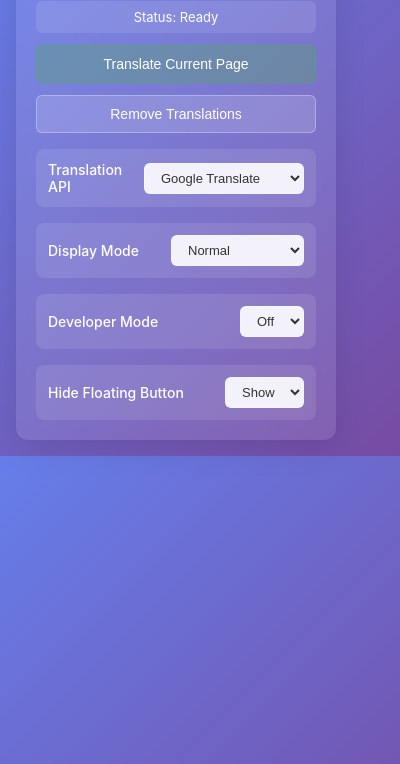
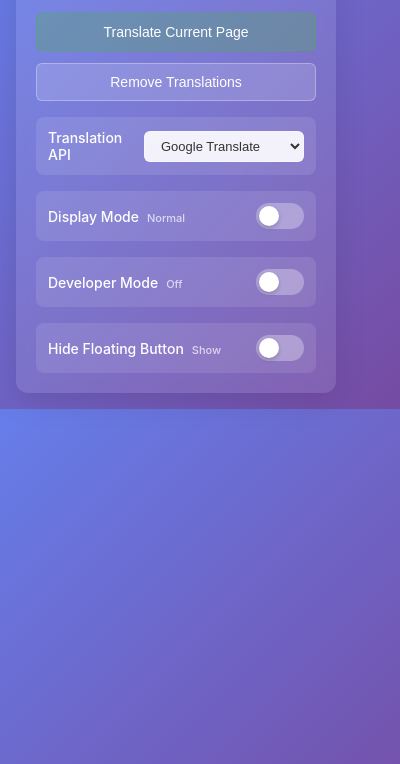
Before and after one commit to pampang/chrome_extension_dual_translate, a browser extension: page popup.html in a window 400 px wide. Shown: the part 80-844 px from the top of the page. Drawn offline with Linux system fonts and the light colour scheme.

Commit message:
feat: change select to switch, make ui easier to use

```diff
--- a/popup.html
+++ b/popup.html
@@ -65,13 +65,10 @@
       box-shadow: 0 0 0 2px rgba(102, 126, 234, 0.2);
     }
 
-    .status {
-      text-align: center;
+    .statusText {
       font-size: 13px;
-      padding: 8px;
-      background: rgba(255, 255, 255, 0.1);
-      border-radius: 6px;
-      margin-top: 12px;
+      font-style: italic;
+      opacity: .8;
     }
 
     .info {
@@ -195,15 +192,64 @@
       font-family: 'Courier New', monospace;
       font-size: 11px;
     }
+
+    /* Switch toggle styles */
+    .switch {
+      position: relative;
+      display: inline-block;
+      width: 48px;
+      height: 26px;
+    }
+
+    .switch input {
+      opacity: 0;
+      width: 0;
+      height: 0;
+    }
+
+    .slider {
+      position: absolute;
+      cursor: pointer;
+      top: 0;
+      left: 0;
+      right: 0;
+      bottom: 0;
+      background-color: rgba(255, 255, 255, 0.3);
+      transition: 0.3s;
+      border-radius: 26px;
+    }
+
+    .slider:before {
+      position: absolute;
+      content: "";
+      height: 20px;
+      width: 20px;
+      left: 3px;
+      bottom: 3px;
+      background-color: white;
+      transition: 0.3s;
+      border-radius: 50%;
+      box-shadow: 0 2px 4px rgba(0, 0, 0, 0.2);
+    }
+
+    input:checked + .slider {
+      background-color: rgba(76, 175, 80, 0.6);
+    }
+
+    input:checked + .slider:before {
+      transform: translateX(22px);
+    }
+
+    .switch-hint {
+      font-size: 11px;
+      opacity: 0.7;
+      margin-left: 8px;
+    }
   </style>
 </head>
 <body>
   <div class="container">
-<h1>🌐 灵犀翻译</h1>
-
-    <div class="status" id="status">
-      Status: <span id="statusText">Ready</span>
-    </div>
+    <h1>🌐 灵犀翻译 <span id="statusText">Ready</span> </h1>
 
     <button class="btn btn-primary" id="translateNow">Translate Current Page</button>
     <button class="btn btn-secondary" id="removeTranslations">Remove Translations</button>
@@ -258,29 +304,29 @@
     </div>
 
     <div class="toggle-container">
-      <span class="toggle-label">Display Mode</span>
-      <select id="displayMode" class="mode-select">
-        <option value="normal">Normal</option>
-        <option value="learning">Learning Mode</option>
-      </select>
+      <span class="toggle-label">Display Mode<span class="switch-hint" id="displayModeHint">Normal</span></span>
+      <label class="switch">
+        <input type="checkbox" id="displayMode">
+        <span class="slider"></span>
+      </label>
     </div>
 
     <div class="toggle-container">
-      <span class="toggle-label">Developer Mode</span>
-      <select id="devMode" class="mode-select">
-        <option value="false">Off</option>
-        <option value="true">On</option>
-      </select>
+      <span class="toggle-label">Developer Mode<span class="switch-hint" id="devModeHint">Off</span></span>
+      <label class="switch">
+        <input type="checkbox" id="devMode">
+        <span class="slider"></span>
+      </label>
     </div>
 
 
 
     <div class="toggle-container">
-      <span class="toggle-label">Hide Floating Button</span>
-      <select id="hideFloatingButton" class="mode-select">
-        <option value="false">Show</option>
-        <option value="true">Hide</option>
-      </select>
+      <span class="toggle-label">Hide Floating Button<span class="switch-hint" id="hideFloatingButtonHint">Show</span></span>
+      <label class="switch">
+        <input type="checkbox" id="hideFloatingButton">
+        <span class="slider"></span>
+      </label>
     </div>
   </div>
 
--- a/popup.js
+++ b/popup.js
@@ -15,10 +15,17 @@ chrome.storage.sync.get(['displayMode', 'translationApi', 'devMode', 'apiConfigs
   selectedConfigId = result.selectedConfigId || null;
   setDevMode(devModeValue);
   log('[Popup] Loaded display mode:', mode, 'translation API:', api, 'dev mode:', devModeValue, 'hideFloatingButton:', hideButton, 'configs:', apiConfigs.length);
-  document.getElementById('displayMode').value = mode;
+
+  // Set checkbox states
+  document.getElementById('displayMode').checked = mode === 'learning';
   document.getElementById('translationApi').value = api;
-  document.getElementById('devMode').value = devModeValue ? 'true' : 'false';
-  document.getElementById('hideFloatingButton').value = hideButton ? 'true' : 'false';
+  document.getElementById('devMode').checked = devModeValue;
+  document.getElementById('hideFloatingButton').checked = hideButton;
+
+  // Update hint texts
+  document.getElementById('displayModeHint').textContent = mode === 'learning' ? 'Learning' : 'Normal';
+  document.getElementById('devModeHint').textContent = devModeValue ? 'On' : 'Off';
+  document.getElementById('hideFloatingButtonHint').textContent = hideButton ? 'Hidden' : 'Show';
 
   // Show API config input if needed
   updateApiConfigVisibility(api);
@@ -28,9 +35,12 @@ chrome.storage.sync.get(['displayMode', 'translationApi', 'devMode', 'apiConfigs
 });
 // Developer mode change handler
 document.getElementById('devMode').addEventListener('change', async (e) => {
-  const devModeValue = e.target.value === 'true';
+  const devModeValue = e.target.checked;
   setDevMode(devModeValue);
   log('[Popup] Developer mode changed to:', devModeValue);
+
+  // Update hint text
+  document.getElementById('devModeHint').textContent = devModeValue ? 'On' : 'Off';
 
   // Save state
   await chrome.storage.sync.set({ devMode: devModeValue });
@@ -55,8 +65,11 @@ document.getElementById('devMode').addEventListener('change', async (e) => {
 
 // Hide floating button change handler
 document.getElementById('hideFloatingButton').addEventListener('change', async (e) => {
-  const hideButton = e.target.value === 'true';
+  const hideButton = e.target.checked;
   log('[Popup] Hide floating button changed to:', hideButton);
+
+  // Update hint text
+  document.getElementById('hideFloatingButtonHint').textContent = hideButton ? 'Hidden' : 'Show';
 
   // Save state
   await chrome.storage.sync.set({ hideFloatingButton: hideButton });
@@ -103,8 +116,11 @@ document.getElementById('translationApi').addEventListener('change', async (e) =
 
 // Display mode change handler
 document.getElementById('displayMode').addEventListener('change', async (e) => {
-  const mode = e.target.value;
+  const mode = e.target.checked ? 'learning' : 'normal';
   log('[Popup] Display mode changed to:', mode);
+
+  // Update hint text
+  document.getElementById('displayModeHint').textContent = mode === 'learning' ? 'Learning' : 'Normal';
 
   // Save state
   await chrome.storage.sync.set({ displayMode: mode });
@@ -135,7 +151,7 @@ document.getElementById('translateNow').addEventListener('click', async () => {
   const [tab] = await chrome.tabs.query({ active: true, currentWindow: true });
   log('[Popup] Current tab:', tab);
 
-  const mode = document.getElementById('displayMode').value;
+  const mode = document.getElementById('displayMode').checked ? 'learning' : 'normal';
   const api = document.getElementById('translationApi').value;
   log('[Popup] Display mode:', mode, 'Translation API:', api);
 
```
